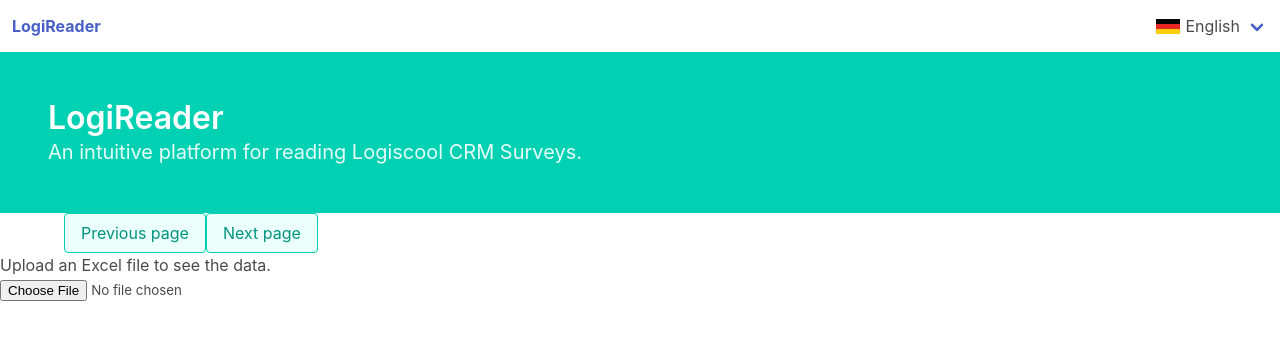
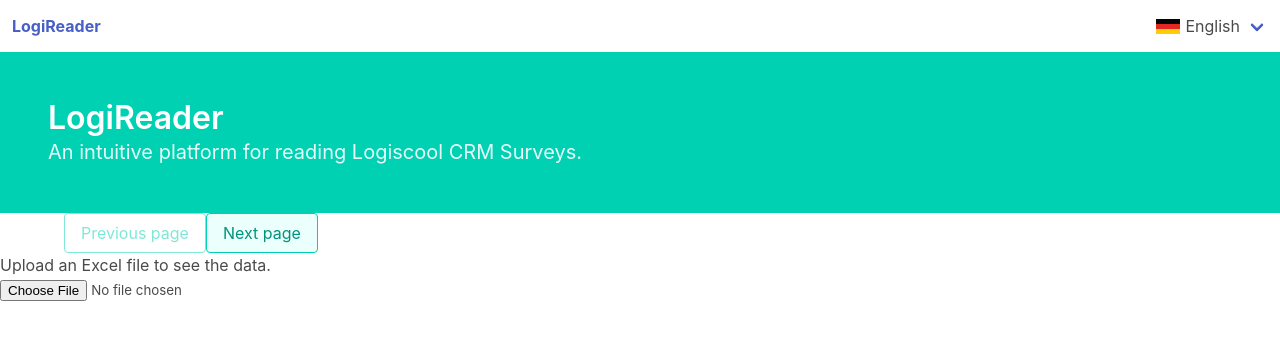
Before and after one commit to AdyStudios/LogiReader, a React (Create React App) app: page / in a window 1280 px wide. Shown: the top 340 px of the page. Built offline with nearby package versions, Linux system fonts and the light colour scheme.

Commit message:
Pages, I want you to work

```diff
--- a/src/App.jsx
+++ b/src/App.jsx
@@ -9,7 +9,7 @@
  */
 
 import React from "react";
-import {useState}from "react";
+import { useState } from 'react';
 import * as XLSX from "xlsx";
 import "./i18n";
 import { Trans } from "react-i18next";
@@ -23,6 +23,7 @@
 
   const [content, setContent] = useState([]);
   const [fileUploaded, setFileUploaded] = useState(false);
+  const [currentPage, setCurrentPage] = useState(0);
 
   const handleFileUpload = (e) => {
     const reader = new FileReader();
@@ -33,7 +34,6 @@
       const sheetName = workbook.SheetNames[0];
       const sheet = workbook.Sheets[sheetName];
       const parsedData = XLSX.utils.sheet_to_json(sheet);
-
       UseContent(parsedData);
       setFileUploaded(true);
     };
@@ -44,6 +44,20 @@
   function UseContent(read){
       setContent(read[5].Data);
     }
+
+    const handlePrevPage = () => {
+      if (currentPage > 0) {
+        setCurrentPage(currentPage - 1);
+      }
+      console.log(currentPage);
+    };
+
+    const handleNextPage = () => {
+      if (currentPage < content.length - 1) {
+        setCurrentPage(currentPage + 1);
+      }
+      console.log(currentPage);
+    };
 
   return (
     <div className="App">
@@ -58,10 +72,18 @@
       </section>
       <section className="pageSelect">
         <div className="container">
-          <button className="button is-primary is-light is-outlined"> {/*TODO: make it work*/}
+        <button
+            className="button is-primary is-light is-outlined"
+            onClick={handlePrevPage}
+            disabled={currentPage === 0}
+          >
             <Trans i18nKey="lr.prevpage" />
           </button>
-          <button className="button is-primary is-light is-outlined"> {/*TODO: make it work*/}
+          <button
+            className="button is-primary is-light is-outlined"
+            onClick={handleNextPage}
+            disabled={currentPage === content.length - 1}
+          >
             <Trans i18nKey="lr.nextpage" />
           </button>
         </div>
@@ -82,8 +104,8 @@
 }
 
 function DataDisplay({ obj }) {
+  if(obj === undefined) return null;
   const data = JSON.parse(obj);
-  console.log(data);
   return (
     <div>
 
```
